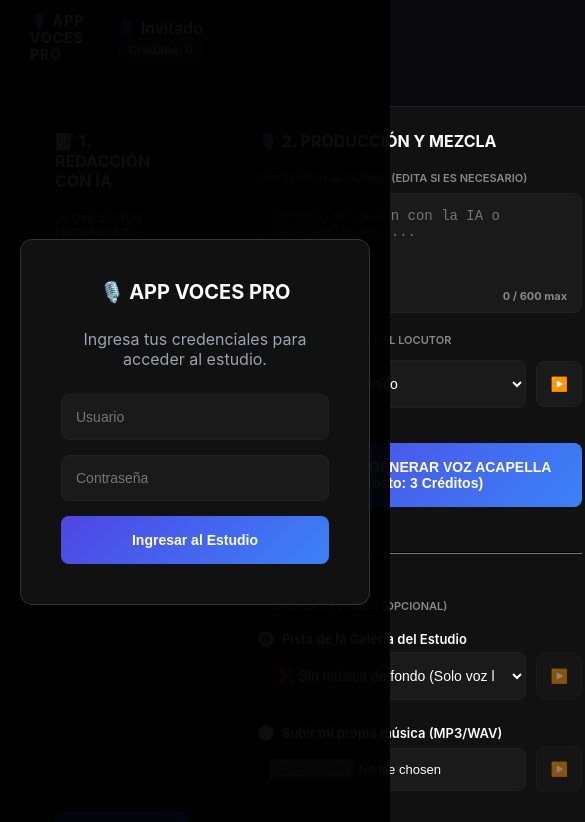
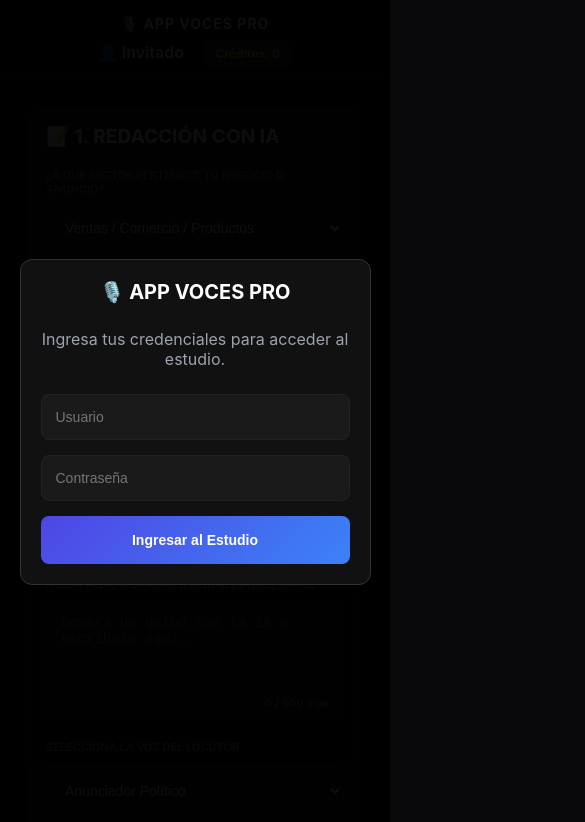
Before and after one commit to membresiasvipp-design/mvp-estudio-voces, a website: page public/index.html in a window 390 px wide. Shown: the top 822 px of the page, 585 px wide, since content can reach past the window. Drawn offline with Linux system fonts and the light colour scheme.

Commit message:
Update styles.css

```diff
--- a/public/styles.css
+++ b/public/styles.css
@@ -104,3 +104,57 @@
 .login-logo { font-size: 20px; font-weight: bold; margin-bottom: 10px; }
 .error-text { color: var(--danger); font-size: 12px; font-weight: bold; }
 .hidden { display: none !important; }
+/* =========================================
+   📱 MODO CELULAR Y TABLET (RESPONSIVE)
+   ========================================= */
+@media screen and (max-width: 768px) {
+  /* Apilar los paneles uno encima del otro */
+  .panels-wrapper {
+    flex-direction: column;
+    gap: 20px;
+  }
+
+  /* Hacer que los paneles ocupen el 100% del ancho del celular */
+  .panel-left,
+  .panel-right {
+    width: 100%;
+    min-width: 100%;
+    padding: 15px; /* Un poco menos de espacio interno para ganar pantalla */
+  }
+
+  /* Acomodar la barra superior */
+  .top-nav {
+    flex-direction: column;
+    text-align: center;
+    gap: 10px;
+    padding: 15px;
+  }
+
+  .user-area,
+  .user-profile {
+    justify-content: center;
+    width: 100%;
+  }
+
+  /* Ajustar la caja de Login para que no se salga de la pantalla */
+  .login-box {
+    width: 90%;
+    max-width: 400px;
+    padding: 20px;
+  }
+
+  /* Apilar los botones y selectores que estaban en fila */
+  .input-group-row {
+    flex-direction: column;
+    gap: 10px;
+  }
+
+  .input-group-row button {
+    width: 100%; /* Botones de tamaño completo para tocarlos fácil con el dedo */
+  }
+
+  /* Ajustar el texto grande a pantallas pequeñas */
+  .panel-header h2 {
+    font-size: 1.2rem;
+  }
+}
```
